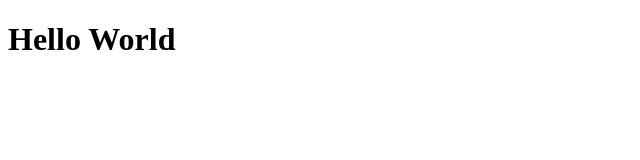
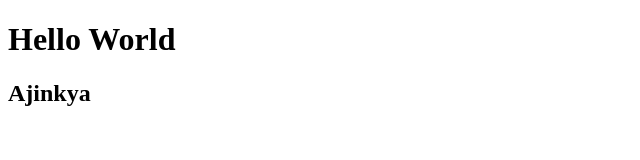
Before and after one commit to Ajinkya2917/Demo, a plain HTML site: page index.html in a window 1280 px wide. Shown: the whole page, without its empty margins (0-640 px from the left). Drawn offline with Linux system fonts and the light colour scheme.

Commit message:
h2 tag is added

```diff
--- a/index.html
+++ b/index.html
@@ -7,5 +7,6 @@
   </head>
   <body>
     <h1>Hello World</h1>
+    <h2>Ajinkya</h2>
   </body>
 </html>
```
